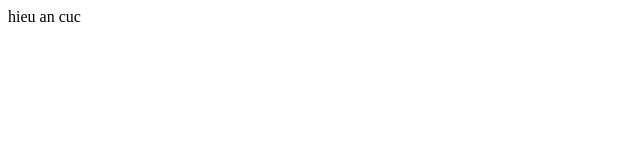
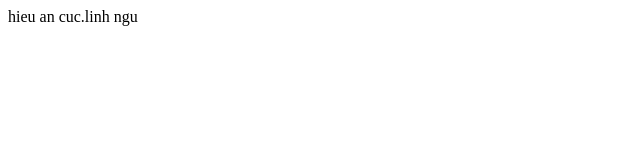
Before and after one commit to LinhNB-35/project1, a plain HTML site: page index.html in a window 1280 px wide. Shown: the full height of the page, 0-640 px from the left. Drawn offline with Linux system fonts and the light colour scheme.

Commit message:
themcheck1

```diff
--- a/index.html
+++ b/index.html
@@ -6,6 +6,6 @@
     <title>Document</title>
 </head>
 <body>
-    hieu an cuc
+    hieu an cuc.linh ngu
 </body>
 </html>
```
